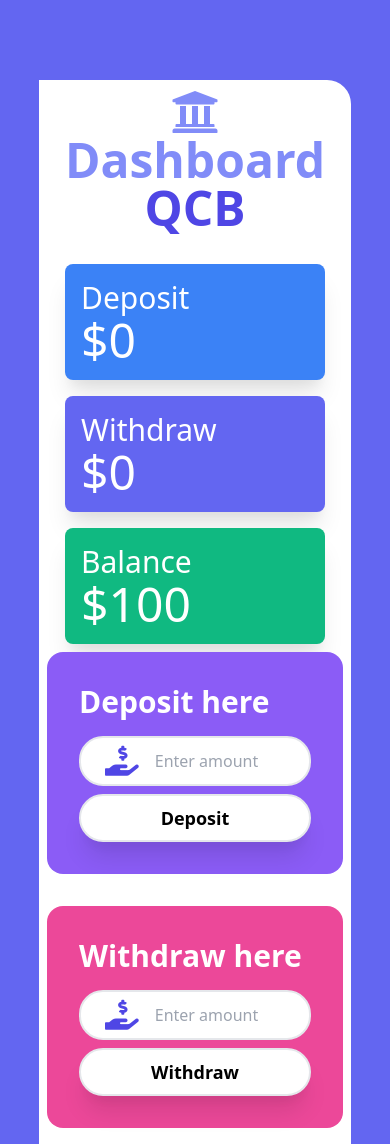
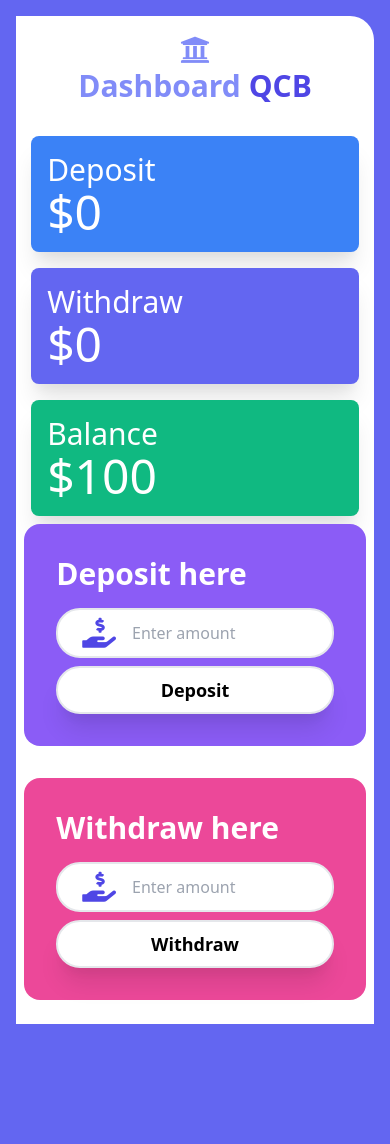
Before and after one commit to softsamiul/QuickCashBank, a plain HTML site: page dashboard.html in a window 390 px wide. After the commit the page ends 1024 px from the top, so only its background shows below. Drawn offline with nearby package versions, Linux system fonts and the light colour scheme.

Commit message:
Responsiveness modified

```diff
--- a/dashboard.html
+++ b/dashboard.html
@@ -15,24 +15,25 @@
 <body class="bg-indigo-500">
 
     <!-- Main section start -->
-    <main class="w-4/5 mx-auto bg-white py-2 md:py-8 mt-20 rounded-tr-3xl">
-        <header class="pb-8">
-            <h1 class="text-5xl text-center text-indigo-400 font font-semibold"> <i class="fas fa-university"></i> Dashboard <span class="text-indigo-600 font-bold">QCB</span></h1>
+    <main class="w-11/12 md:w-4/5 mx-auto bg-white py-4 md:py-8 mt-4 md:mt-20 rounded-tr-3xl">
+        <header class="pb-8 text-3xl md:text-5xl text-center text-indigo-400 font font-semibold">
+            <i class="fas fa-university"></i>
+            <h1 class=""> Dashboard <span class="text-indigo-600 font-bold">QCB</span></h1>
         </header>
         <section class="statics-section">
-            <div class="grid md:grid-cols-3 gap-4">
+            <div class="grid md:grid-cols-3 gap-4 md:gap-0">
                 <!-- Deposit statics -->
-                <div class="bg-blue-500 text-white w-10/12 p-4 mx-auto rounded-lg shadow-xl">
+                <div class="bg-blue-500 text-white w-11/12 md:w-10/12 p-4 mx-auto rounded-lg shadow-xl">
                     <h4 class="text-3xl">Deposit</h4>
                     <h2 class="text-5xl">$<span id="deposit-total">0</span></h2>
                 </div>
                 <!-- Withdraw statics -->
-                <div class="bg-indigo-500 text-white w-10/12 p-4 mx-auto rounded-lg shadow-xl">
+                <div class="bg-indigo-500 text-white w-11/12 md:w-10/12 p-4 mx-auto rounded-lg shadow-xl">
                     <h4 class="text-3xl">Withdraw</h4>
                     <h2 class="text-5xl">$<span id="withdraw-total">0</span></h2>
                 </div>
                 <!-- Balance statics -->
-                <div class="bg-green-500 text-white w-10/12 p-4 mx-auto rounded-lg shadow-xl">
+                <div class="bg-green-500 text-white w-11/12 md:w-10/12 p-4 mx-auto rounded-lg shadow-xl">
                     <h4 class="text-3xl">Balance</h4>
                     <h2 class="text-5xl">$<span id="balance-total">100</span></h2>
                 </div>
```
